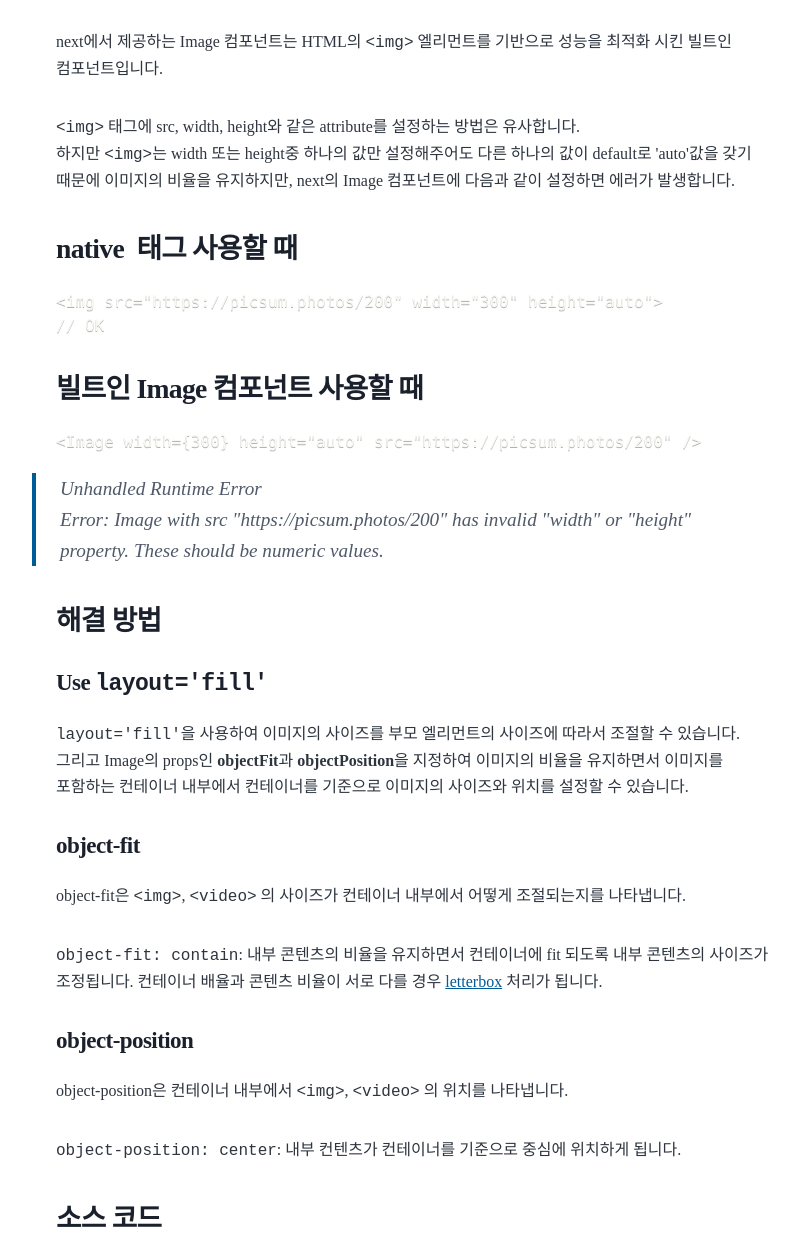
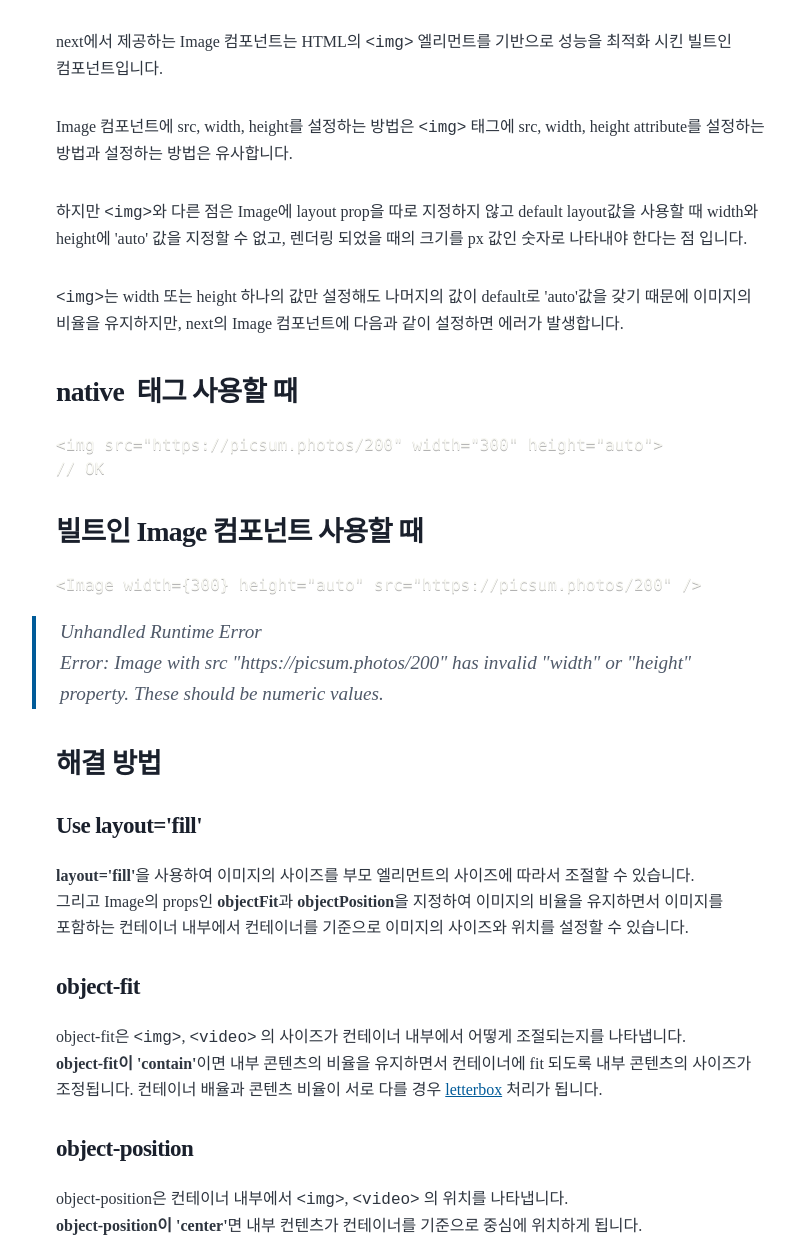
Before and after one commit to nokiahub/nokiahub.name, a Gatsby site: page /dev/next-image/ in a window 1280 px wide. Shown: the part 231-1488 px from the top of the page, without its empty margins (220-1019 px from the left). Built offline with nearby package versions, Linux system fonts and the light colour scheme; Gatsby itself is replaced by a stand-in of ours; some packages are replaced by stand-ins of ours; code samples lack their colours; a web font is replaced by a local one.

Commit message:
code style format, next-image.md 업데이트

```diff
--- a/content/blog/dev/next-image/index.md
+++ b/content/blog/dev/next-image/index.md
@@ -7,8 +7,11 @@
 
 next에서 제공하는 Image 컴포넌트는 HTML의 `<img>` 엘리먼트를 기반으로 성능을 최적화 시킨 빌트인 컴포넌트입니다.<br>
 
-`<img>` 태그에 src, width, height와 같은 attribute를 설정하는 방법은 유사합니다.<br>
-하지만 `<img>`는 width 또는 height중 하나의 값만 설정해주어도 다른 하나의 값이 default로 'auto'값을 갖기 때문에 이미지의 비율을 유지하지만, next의 Image 컴포넌트에 다음과 같이 설정하면 에러가 발생합니다.
+Image 컴포넌트에 src, width, height를 설정하는 방법은 `<img>` 태그에 src, width, height attribute를 설정하는 방법과 설정하는 방법은 유사합니다.<br>
+
+하지만 `<img>`와 다른 점은 Image에 layout prop을 따로 지정하지 않고 default layout값을 사용할 때 width와 height에 'auto' 값을 지정할 수 없고, 렌더링 되었을 때의 크기를 px 값인 숫자로 나타내야 한다는 점 입니다.
+
+`<img>`는 width 또는 height 하나의 값만 설정해도 나머지의 값이 default로 'auto'값을 갖기 때문에 이미지의 비율을 유지하지만, next의 Image 컴포넌트에 다음과 같이 설정하면 에러가 발생합니다.
 
 ### native <img> 태그 사용할 때
 
@@ -28,22 +31,20 @@
 
 ### 해결 방법
 
-#### Use `layout='fill'`
+#### Use layout='fill'
 
-`layout='fill'`을 사용하여 이미지의 사이즈를 부모 엘리먼트의 사이즈에 따라서 조절할 수 있습니다.<br>
+<strong>layout='fill'</strong>을 사용하여 이미지의 사이즈를 부모 엘리먼트의 사이즈에 따라서 조절할 수 있습니다.<br>
 그리고 Image의 props인 **objectFit**과 **objectPosition**을 지정하여 이미지의 비율을 유지하면서 이미지를 포함하는 컨테이너 내부에서 컨테이너를 기준으로 이미지의 사이즈와 위치를 설정할 수 있습니다.
 
 #### object-fit
 
-object-fit은 `<img>`, `<video>` 의 사이즈가 컨테이너 내부에서 어떻게 조절되는지를 나타냅니다.
-
-`object-fit: contain`: 내부 콘텐츠의 비율을 유지하면서 컨테이너에 fit 되도록 내부 콘텐츠의 사이즈가 조정됩니다. 컨테이너 배율과 콘텐츠 비율이 서로 다를 경우 [letterbox](<https://en.wikipedia.org/wiki/Letterboxing_(filming)>) 처리가 됩니다.<br>
+object-fit은 `<img>`, `<video>` 의 사이즈가 컨테이너 내부에서 어떻게 조절되는지를 나타냅니다.<br>
+<strong>object-fit이 'contain'</strong>이면 내부 콘텐츠의 비율을 유지하면서 컨테이너에 fit 되도록 내부 콘텐츠의 사이즈가 조정됩니다. 컨테이너 배율과 콘텐츠 비율이 서로 다를 경우 [letterbox](<https://en.wikipedia.org/wiki/Letterboxing_(filming)>) 처리가 됩니다.<br>
 
 #### object-position
 
-object-position은 컨테이너 내부에서 `<img>`, `<video>` 의 위치를 나타냅니다.
-
-`object-position: center`: 내부 컨텐츠가 컨테이너를 기준으로 중심에 위치하게 됩니다.<br>
+object-position은 컨테이너 내부에서 `<img>`, `<video>` 의 위치를 나타냅니다.<br>
+<strong>object-position이 'center'</strong>면 내부 컨텐츠가 컨테이너를 기준으로 중심에 위치하게 됩니다.<br>
 
 ### 소스 코드
 
--- a/src/constants/styles/index.js
+++ b/src/constants/styles/index.js
@@ -3,4 +3,4 @@
 import theme from './theme';
 import typography from './typography';
 
-export { size, spacing, theme, typography }
+export { size, spacing, theme, typography };
--- a/src/constants/styles/size.js
+++ b/src/constants/styles/size.js
@@ -9,7 +9,7 @@
   maxWidthXxxl: '48rem',
   maxWidthXxxxl: '56rem',
   maxWidthFull: '100%',
-  maxWidthWrapper: '48rem',
+  maxWidthWrapper: '48rem'
 };
 
-export default size
+export default size;
--- a/src/constants/styles/spacing.js
+++ b/src/constants/styles/spacing.js
@@ -13,7 +13,7 @@
   spacing16: '4rem',
   spacing20: '5rem',
   spacing24: '6rem',
-  spacing32: '8rem',
+  spacing32: '8rem'
 };
 
-export default spacing
+export default spacing;
--- a/src/constants/styles/theme.js
+++ b/src/constants/styles/theme.js
@@ -5,7 +5,7 @@
   textLight: '#4f5969',
   heading: '#1a202c',
   headingBlack: 'black',
-  accent: '#d1dce5',
+  accent: '#d1dce5'
 };
 
-export default theme
+export default theme;
--- a/src/constants/styles/typography.js
+++ b/src/constants/styles/typography.js
@@ -14,7 +14,7 @@
   fontSize4: '1.728rem',
   fontSize5: '2.074rem',
   fontSize6: '2.488rem',
-  fontSize7: '2.986rem',
+  fontSize7: '2.986rem'
 };
 
-export default typography
+export default typography;
--- a/src/styles/GlobalStyle.js
+++ b/src/styles/GlobalStyle.js
@@ -188,4 +188,4 @@
   }
 `;
 
-export default GlobalStyle
+export default GlobalStyle;
```
